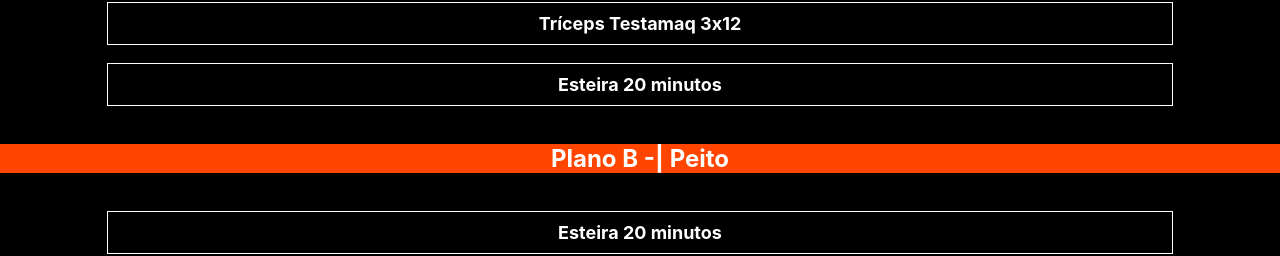
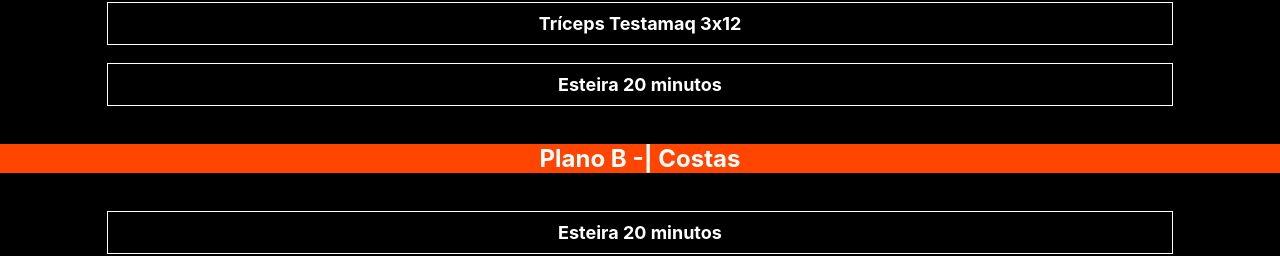
Before and after one commit to MateusParker/PlanoTreinamento, a React (Create React App) app: page / in a window 1280 px wide. Shown: the part 830-1086 px from the top of the page. Built offline with nearby package versions, Linux system fonts and the light colour scheme.

Commit message:
Update App.js

```diff
--- a/src/App.js
+++ b/src/App.js
@@ -52,7 +52,7 @@ function App() {
 
       </Grid>
 
-      <h2>Plano B  -| Peito</h2>
+      <h2>Plano B  -| Costas</h2>
       <Grid container alignItems="center" justifyContent="center">
         <Grid item xs={10} >
         <p> Esteira 20 minutos </p>
```
